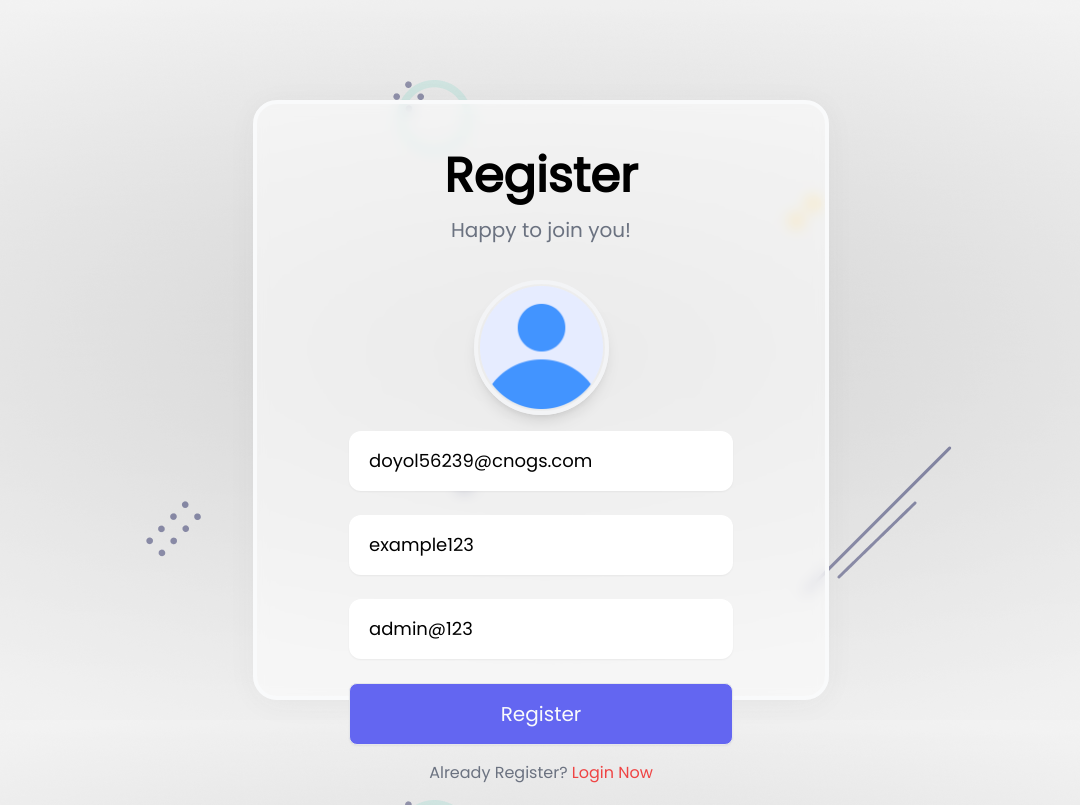
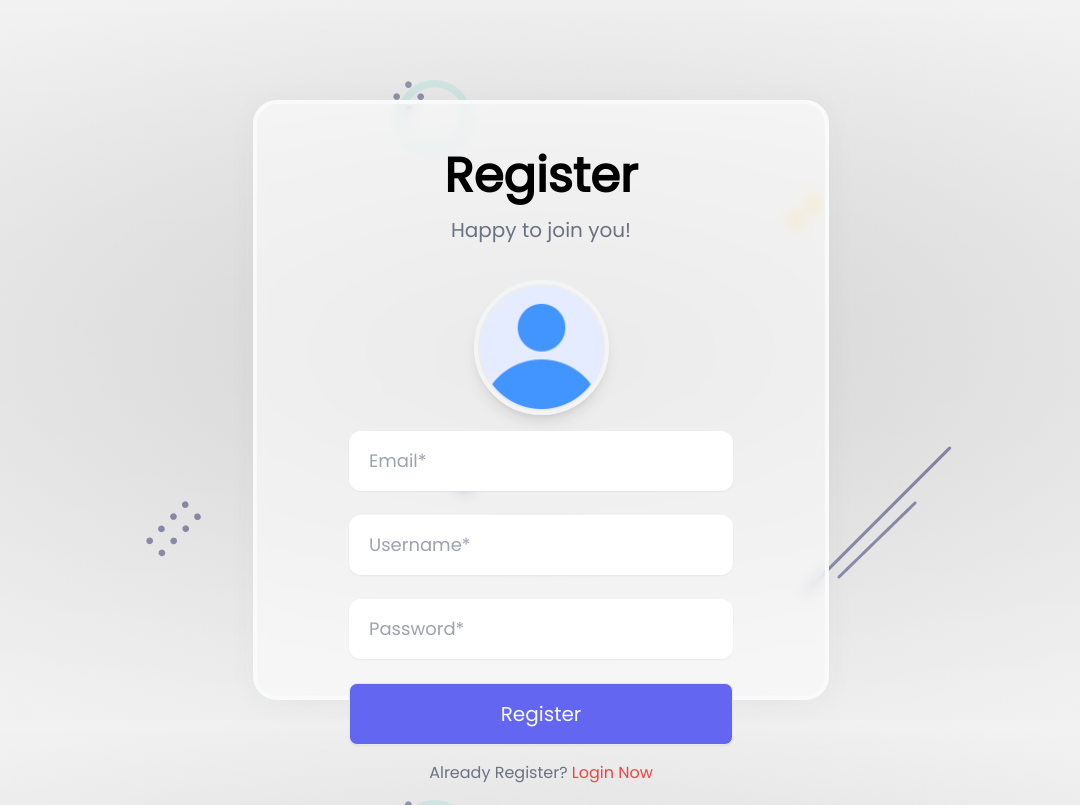
Before and after one commit to prashantpuri112/MernAuth, a React (Create React App) app in the folder client/: page /register in a window 1280 px wide. Shown: the whole page, without its empty margins (99-1179 px from the left). Built offline with nearby package versions, Linux system fonts and the light colour scheme; no server answers.

Commit message:
changed initialValue to empty

```diff
--- a/client/src/components/Password.js
+++ b/client/src/components/Password.js
@@ -17,7 +17,7 @@ export default function Password() {
 
     const formik = useFormik({
         initialValues: {
-            password: 'admin@123'
+            password: ''
         },
         validate: passwordValidate,
         validateOnBlur: false,
--- a/client/src/components/Register.js
+++ b/client/src/components/Register.js
@@ -17,9 +17,9 @@ export default function Register() {
 
     const formik = useFormik({
         initialValues: {
-            email: 'doyol56239@cnogs.com',
-            username: 'example123',
-            password: 'admin@123'
+            email: '',
+            username: '',
+            password: ''
         },
         validate: registerValidation,
         validateOnBlur: false,
--- a/client/src/components/Reset.js
+++ b/client/src/components/Reset.js
@@ -17,8 +17,8 @@ export default function Reset() {
 
     const formik = useFormik({
         initialValues: {
-            password: 'admin@123',
-            confirm_pwd: 'admin@123'
+            password: '',
+            confirm_pwd: ''
         },
         validate: resetPasswordValidation,
         validateOnBlur: false,
--- a/client/src/components/Username.js
+++ b/client/src/components/Username.js
@@ -15,7 +15,7 @@ export default function Username() {
 
     const formik = useFormik({
         initialValues: {
-            username: 'example123'
+            username: ''
         },
         validate: usernameValidate,
         validateOnBlur: false,
```
Also changed, not shown: 1 other file (tests, documents, lock files or other folders).
